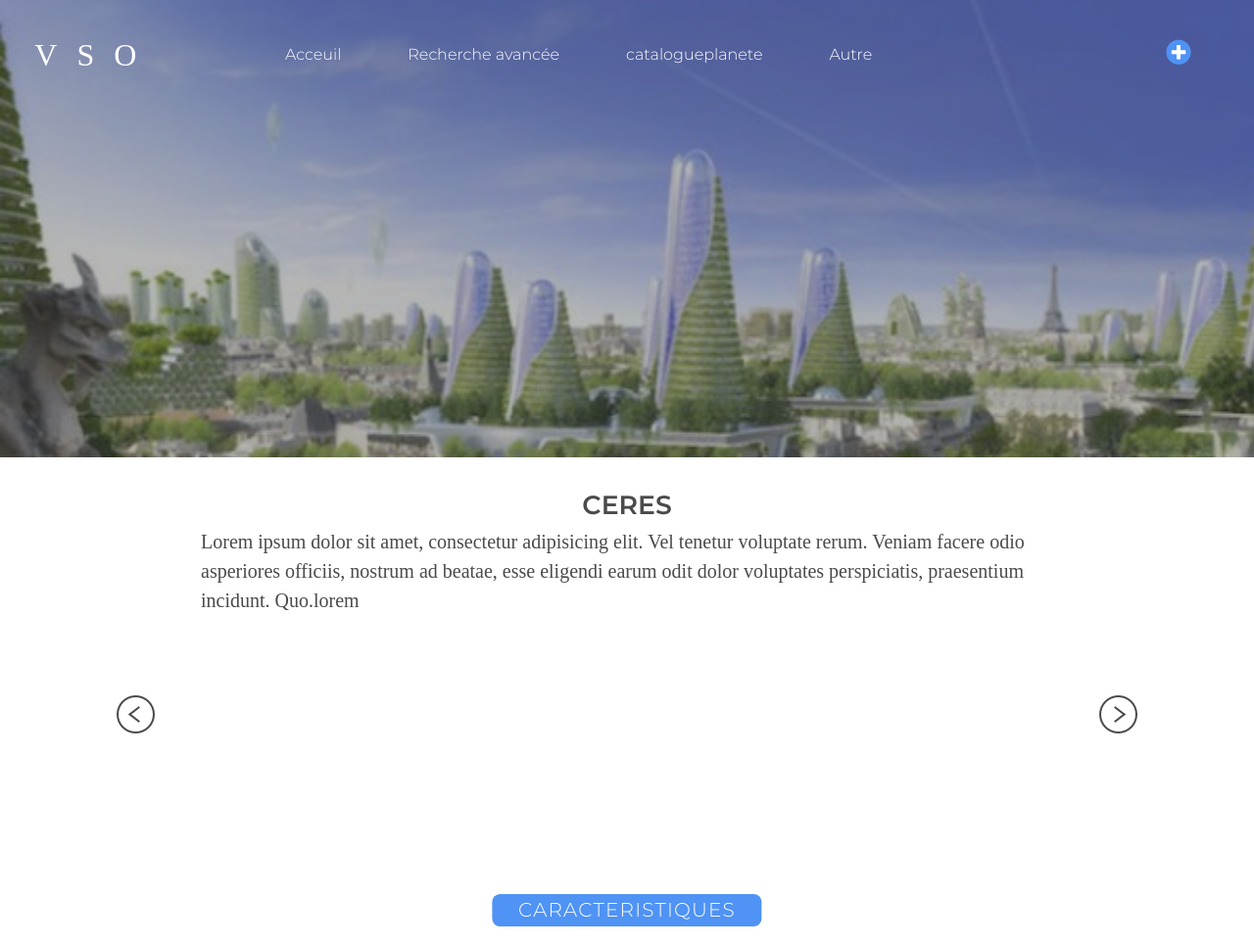
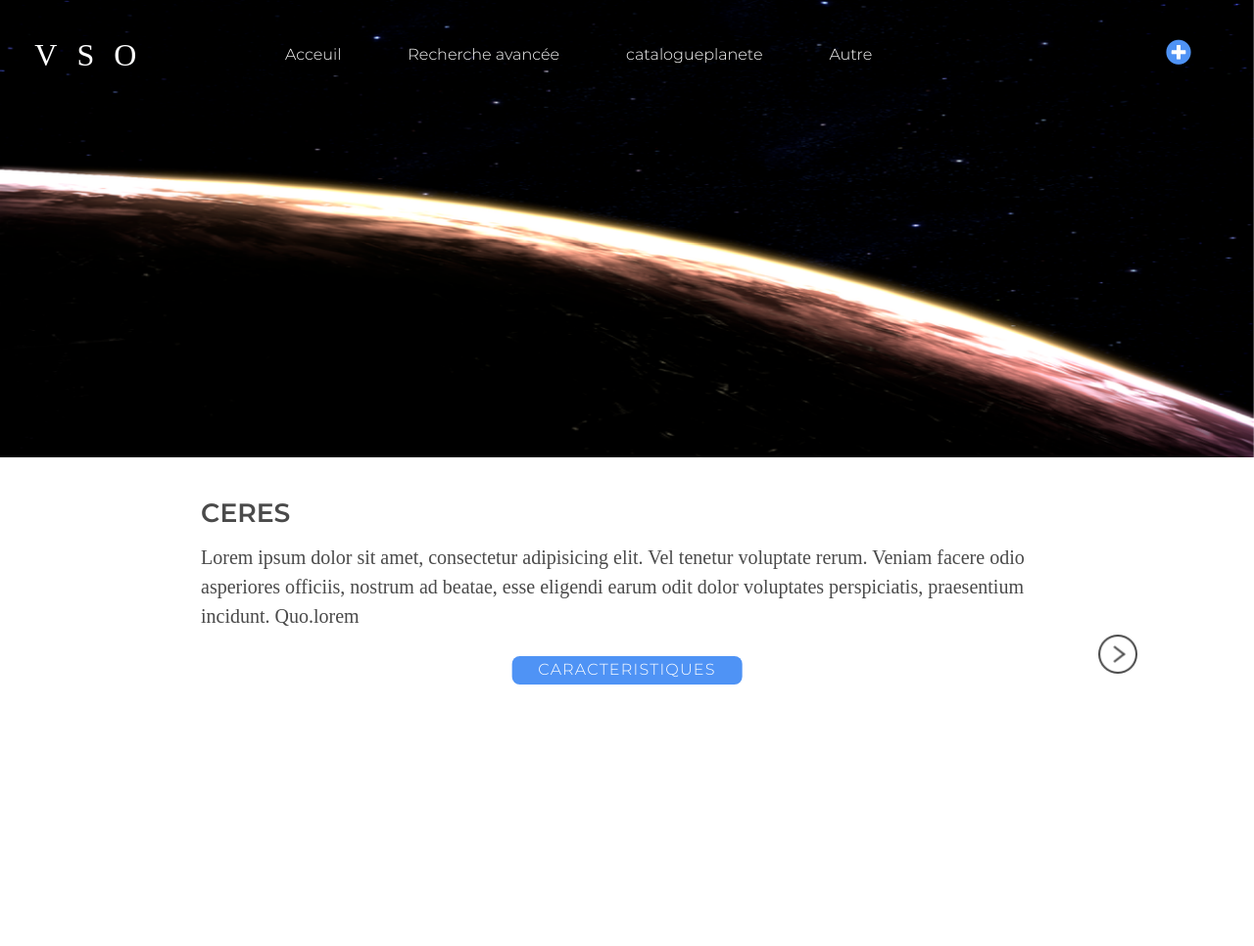
Before and after one commit to mggb/V-S-O, a PHP site: page /cataloguePlanete.html in a window 1280 px wide. Shown: the whole page at 98% size. Run offline with PHP 8.4, Linux system fonts and the light colour scheme; some libraries are stand-ins or nearby versions; some web fonts are replaced.

Commit message:
add slider.js + catalogueplanete modified

```diff
--- a/cataloguePlanete.html
+++ b/cataloguePlanete.html
@@ -89,23 +89,47 @@
       </div>
     </div>
   </header>
-    <span class="catalogueplanete-cover"></span>
-    <img src="image/mondeVegetal/image52.jpg" class="catalogueplanete-bg">
+
+
 
   <div class="catalogueplanete-container">
     <div class="row center-xs">
       <div class="col-xs-10 col-md-11 col-lg-11">
-        <h1 class='catalogueplanete-container-title'>ceres</h1>
+
         <div class="row center-xs catalogueplanete-container-content">
           <div class="col-xs-1 catalogueplanete-container-content-arrow">
-            <a href="#"><img src="image/fleche-gauche-bold.png" alt="previous"></a>
+            <img src="image/fleche-gauche-bold.png" class="left" alt="previous">
           </div>
-          <div class="col-xs-9 catalogueplanete-container-content-text">
-            <p>Lorem ipsum dolor sit amet, consectetur adipisicing elit. Vel tenetur voluptate rerum. Veniam facere odio asperiores officiis, nostrum ad beatae, esse eligendi earum odit dolor voluptates perspiciatis, praesentium incidunt. Quo.lorem</p>
+          <div class="col-xs-9">
+            <div class="catalogueplanete-container-content-text">
+              <div class="box-slider">
+                <div class="catalogueplanete-container-content-text-item">
+                  <h1 class='catalogueplanete-container-title'>ceres</h1>
+                  <p>Lorem ipsum dolor sit amet, consectetur adipisicing elit. Vel tenetur voluptate rerum. Veniam facere odio asperiores officiis, nostrum ad beatae, esse eligendi earum odit dolor voluptates perspiciatis, praesentium incidunt. Quo.lorem</p>
+                  <a class="catalogueplanete-container-content-link" href="#">caracteristiques</a>
+                  <div class="le_test"></div>
+                </div>
+                <img src="image/planetes/agetoton.png" class="catalogueplanete-bg" alt="">
+                <!-- end article 1 -->
+                <div class="catalogueplanete-container-content-text-item">
+                  <h1 class='catalogueplanete-container-title'>ceres</h1>
+                  <p>Lorem ipsum dolor sit amet, consectetur adipisicing elit. Vel tenetur voluptate rerum. Veniam facere odio asperiores officiis, nostrum ad beatae, esse eligendi earum odit dolor voluptates perspiciatis, praesentium incidunt. Quo.lorem</p>
+                  <a class="catalogueplanete-container-content-link" href="#">caracteristiques</a>
+                </div>
+                <img src="image/planetes/mars.jpg" class="catalogueplanete-bg" alt="">
+                <!-- end article 2 -->
 
+                <div class="catalogueplanete-container-content-text-item">
+                  <h1 class='catalogueplanete-container-title'>ceres</h1>
+                  <p>Lorem ipsum dolor sit amet, consectetur adipisicing elit. Vel tenetur voluptate rerum. Veniam facere odio asperiores officiis, nostrum ad beatae, esse eligendi earum odit dolor voluptates perspiciatis, praesentium incidunt. Quo.lorem</p>
+                  <a class="catalogueplanete-container-content-link" href="#">caracteristiques</a>
+                </div>
+                <img src="image/planetes/agetoton.png" class="catalogueplanete-bg" alt="">
+             </div>
+            </div>
           </div>
           <div class="col-xs-1 catalogueplanete-container-content-arrow">
-            <a href="#"><img src="image/fleche-droite-bold.png" alt="next"></a>
+            <img src="image/fleche-droite-bold.png" class="right" alt="next">
           </div>
 
         </div>
@@ -113,12 +137,12 @@
       </div>
 
     </div>
-    <a class="catalogueplanete-container-content-link" href="#">caracteristiques</a>
+
   </div>
 
   <footer class="footer"></footer>
 </body>
 <script src="js/burger.js"></script>
-
+<script src="js/slider.js"></script>
 
 </html>
--- a/css/cataloguePlanete.css
+++ b/css/cataloguePlanete.css
@@ -16,18 +16,25 @@
   bottom:0;
   right:0;
   min-width:100vw;
-  min-height:100vh;
+  height:50vh;
   z-index:-9999;
+  opacity:0;
+  transition:opacity 0.4s ease;
+}
+.catalogueplanete-bg.show{
+  opacity:1;
+  transition:opacity 0.4s ease;
 }
 .catalogueplanete-container{
   position:absolute;
   overflow:hidden;
   bottom:0;
-  height:50vh;
+  min-height:50vh;
   width:100%;
   background:white;
   padding-bottom:16px;
 }
+
 .catalogueplanete-container-title{
   font-family:'Montserrat SemiBold';
   font-size:20pt;
@@ -35,6 +42,7 @@
   margin-top:14px;
   text-transform:uppercase;
 }
+
 @media (min-width: 768px) {
   .catalogueplanete-container-title{
     margin-top:36px;
@@ -42,9 +50,10 @@
 }
 .catalogueplanete-container-content{
   margin-top:8px;
+  height:100%;
 }
 .catalogueplanete-container-content-arrow{
-  height:30vh;
+  height:100%;
   display:flex;
   align-items:center;
   justify-content:center;
@@ -56,20 +65,18 @@
 }
 .catalogueplanete-container-content-text{
   display:flex;
-  height:30vh;
+
   align-items:flex-start;
-  position:relative;
   text-align:left;
+  overflow:hidden;
+  width:auto;
 }
-@media (min-width: 576px) {
-  .catalogueplanete-container-content-text{
-    height:40vh;
-  }
-}
+
 .catalogueplanete-container-content-text p{
   font-family:"Montserrat Regular";
   color:#4a4a4a;
   font-size:15px;
+  margin-top:16px;
   line-height:22.5px;
 }
 @media (min-width: 576px) {
@@ -84,22 +91,7 @@
     line-height:30px;
   }
  }
-.catalogueplanete-container-content-link{
-  bottom:28px;
-  left:50%;
-  transform:translateX(-50%);
-  position:absolute;
-  display:inline-block;
-  text-align:center;
-  font-family:"Montserrat Light";
-  background:#4f93f5;
-  font-size:16px;
-  letter-spacing:0.9pt;
-  padding:5pt 20pt;
-  border-radius:8px;
-  text-transform:uppercase;
-  color:white;
-}
+
 @media (min-width: 576px) {
   .catalogueplanete-container-content-link{
     bottom:20px;
@@ -110,3 +102,47 @@
     font-size:20px;
   }
 }
+/* slider */
+.box-slider{
+width:100%;
+height:100%;
+display:flex;
+transition:all 0.8s ease;
+
+}
+.catalogueplanete-container-content-text-item{
+  min-width:100%;
+  position:relative;
+}
+.catalogueplanete-container-content-link{
+  margin-top:26px;
+  display:inline-block;
+  text-align:center;
+  margin-left:50%;
+  transform:translateX(-50%);
+  font-family:"Montserrat Light";
+  background:#4f93f5;
+  font-size:14px;
+
+  padding:5pt 20pt;
+  border-radius:4px;
+  text-transform:uppercase;
+  color:white;
+}
+@media (min-width: 768px) {
+  .catalogueplanete-container-content-link{
+    font-size:16px;
+    letter-spacing:0.9pt;
+    padding:5pt 20pt;
+    border-radius:8px;
+  }
+}
+.slider-none{
+  display:none;
+}
+.left,.right{
+  position:relative;
+  z-index:2;
+  width:40px;
+  height:40px;
+}
```
Also changed, not shown: js/slider.js (added, +78 -0 lines).
